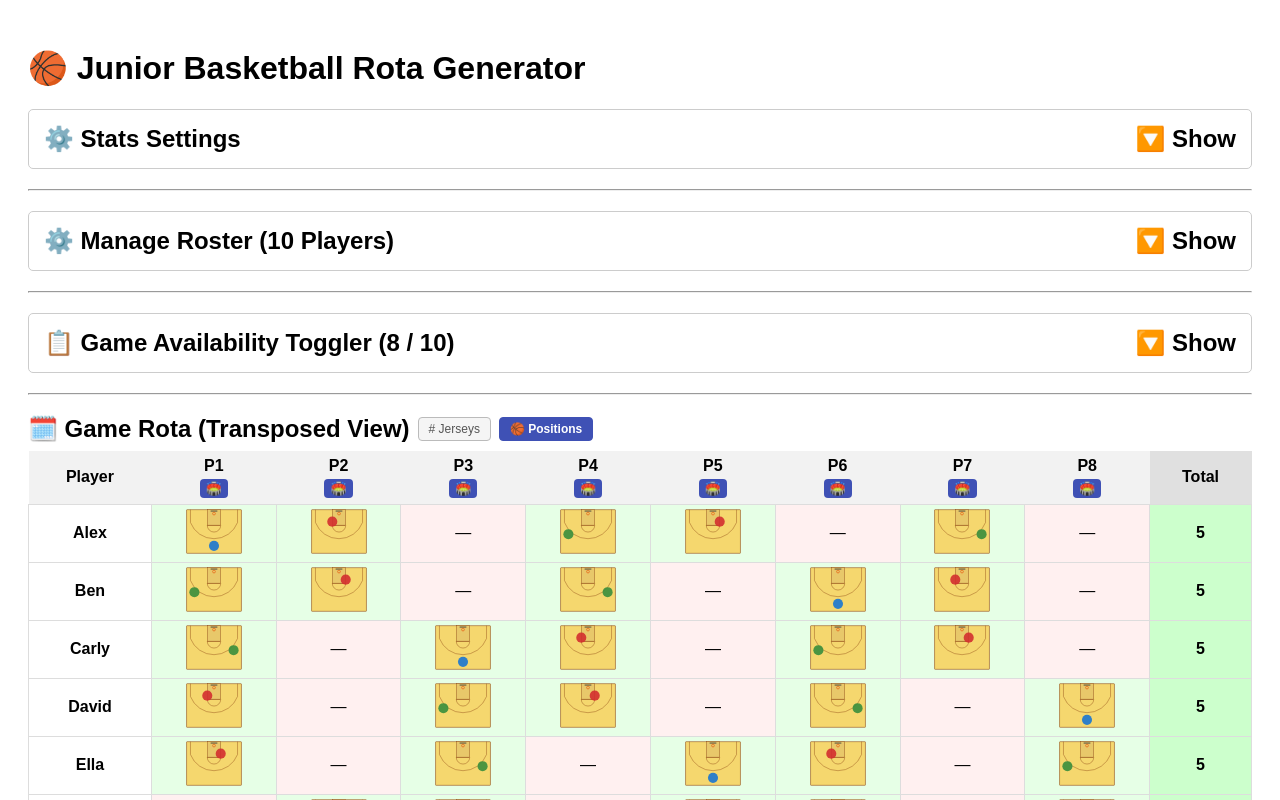
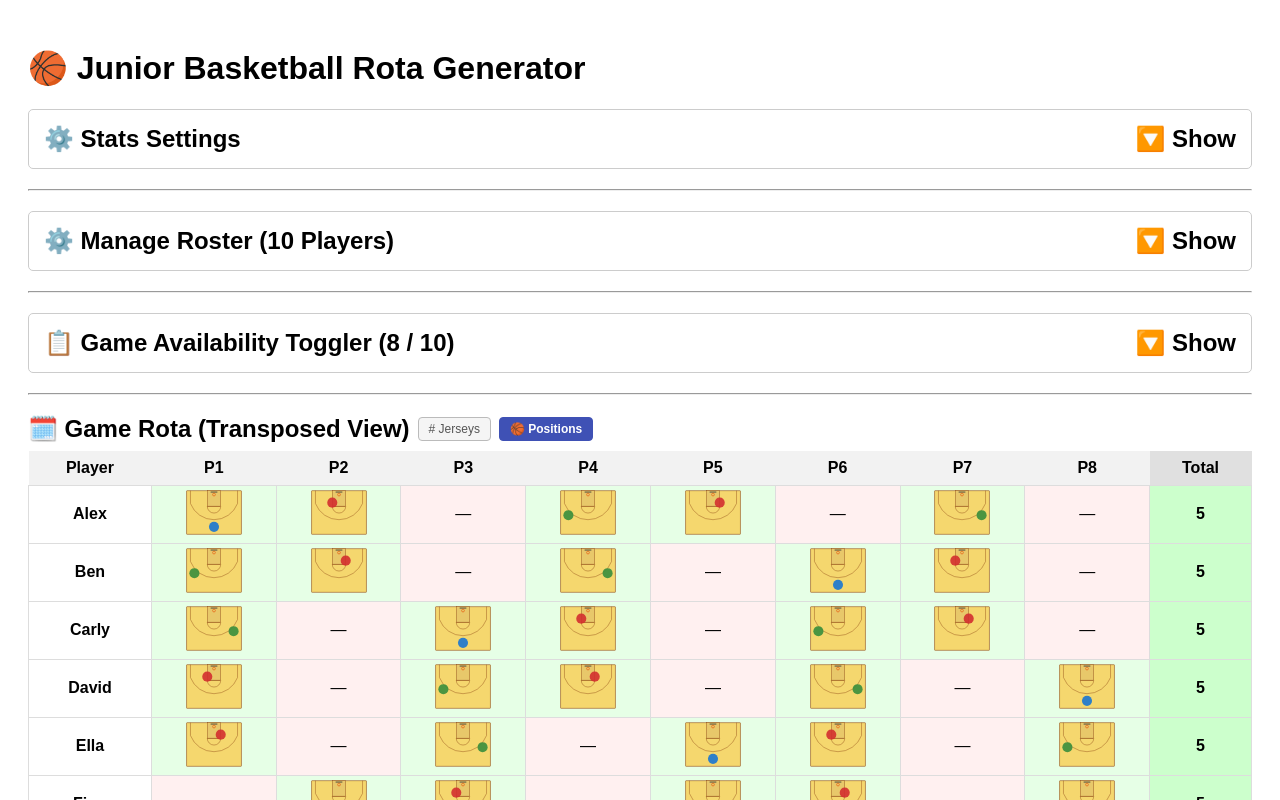
Before and after one commit to martijnmol/Junior-Basketball-Rota-Generator, a React (Create React App) app: page / in a window 1280 px wide. Shown: the top 800 px of the page. Built offline with nearby package versions, Linux system fonts and the light colour scheme.

Commit message:
style improvement

```diff
--- a/src/components/RotaTable.tsx
+++ b/src/components/RotaTable.tsx
@@ -68,25 +68,7 @@ const RotaTable: React.FC<RotaTableProps> = ({
                             <th style={{ padding: '8px' }}>Player</th>
                             {Array.from({ length: numPeriods }, (_, i) => i + 1).map(period => (
                                 <th key={`P${period}`} style={{ padding: '6px 8px' }}>
-                                    <div>P{period}</div>
-                                    {showPositions && positionRota[period - 1] && (
-                                        <button
-                                            onClick={() => setModalPeriod(period)}
-                                            style={{
-                                                marginTop: 4,
-                                                padding: '2px 6px',
-                                                fontSize: 13,
-                                                background: '#3f51b5',
-                                                color: 'white',
-                                                border: 'none',
-                                                borderRadius: 4,
-                                                cursor: 'pointer',
-                                            }}
-                                            title={`View court formation for Period ${period}`}
-                                        >
-                                            🏟️
-                                        </button>
-                                    )}
+                                    P{period}
                                 </th>
                             ))}
                             <th style={{ padding: '8px', backgroundColor: '#e0e0e0' }}>Total</th>
@@ -133,8 +115,9 @@ const RotaTable: React.FC<RotaTableProps> = ({
                                             >
                                                 {isPlaying && position ? (
                                                     <div
-                                                        title={`${position} — click 🏟️ to edit`}
-                                                        style={{ display: 'inline-block' }}
+                                                        onClick={() => setModalPeriod(periodIndex + 1)}
+                                                        title={`${position} — click to edit formation`}
+                                                        style={{ display: 'inline-block', cursor: 'pointer' }}
                                                     >
                                                         <CourtSvg
                                                             width={56}
```
